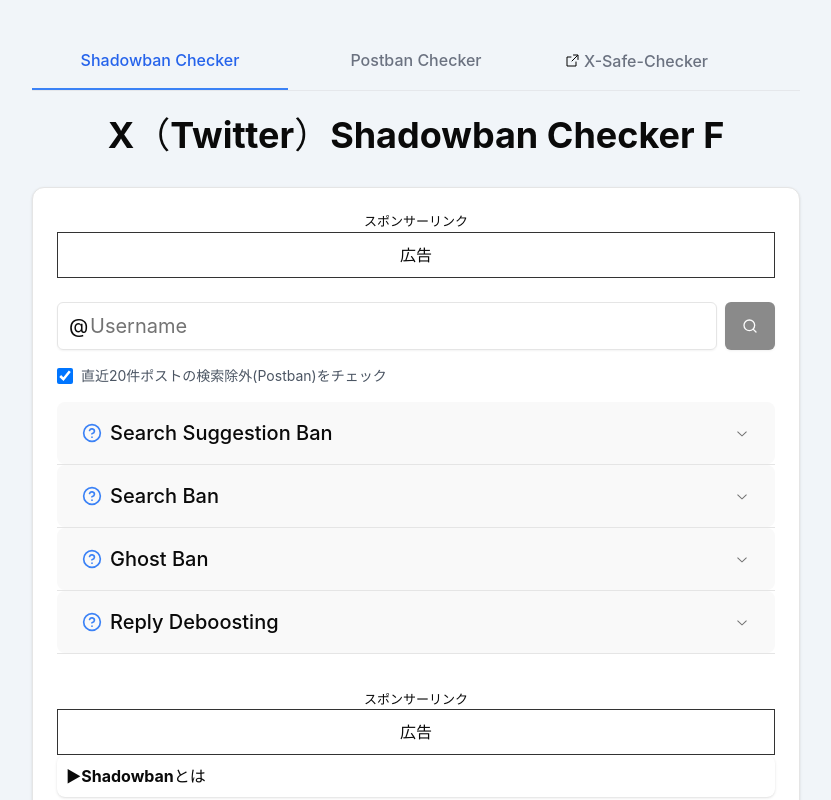
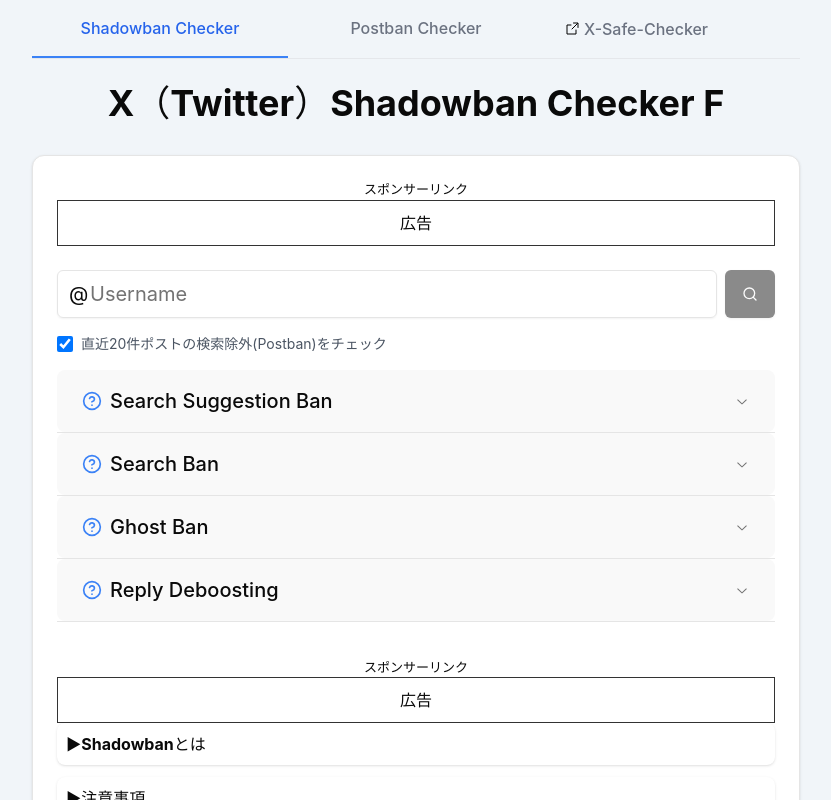
Before and after one commit to FIAS-CO/X-SuperBacon-Chopper, a React (Vite) app: page / in a window 1280 px wide. Shown: the whole page, without its empty margins (224-1055 px from the left). Built offline with nearby package versions, Linux system fonts and the light colour scheme; no server answers.

Commit message:
全体レイアウト微調整

```diff
--- a/src/App.tsx
+++ b/src/App.tsx
@@ -11,7 +11,7 @@ function App() {
     <div className="fixed inset-0 bg-slate-100 overflow-auto"> {/* 画面全体をカバーする背景レイヤー */}
       <div className="relative min-h-full"> {/* コンテンツを配置するための相対位置の親要素 */}
         <Router>
-          <div className="max-w-3xl mx-auto py-8 bg-slate-100">
+          <div className="max-w-3xl mx-auto bg-slate-100">
             <Routes>
               <Route path="/" element={<ShadowbanChecker />} />
               <Route path="/sbctestqwert" element={<ShadowbanCheckerTest />} />
```
